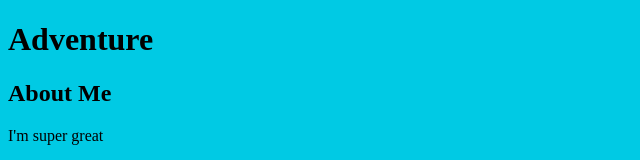
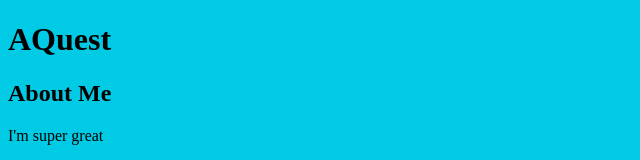
Before and after one commit to tommy2k0/new-git-project, a plain HTML site: page index.html in a window 1280 px wide. Shown: the top 160 px of the page, without its empty margins (0-640 px from the left). Drawn offline with Linux system fonts and the light colour scheme.

Commit message:
Changed h1 heading

```diff
--- a/index.html
+++ b/index.html
@@ -10,7 +10,7 @@
 <body>
 
     <header>
-        <h1>Adventure</h1>
+        <h1>AQuest</h1>
     </header>
 
     <div class="container">
```
